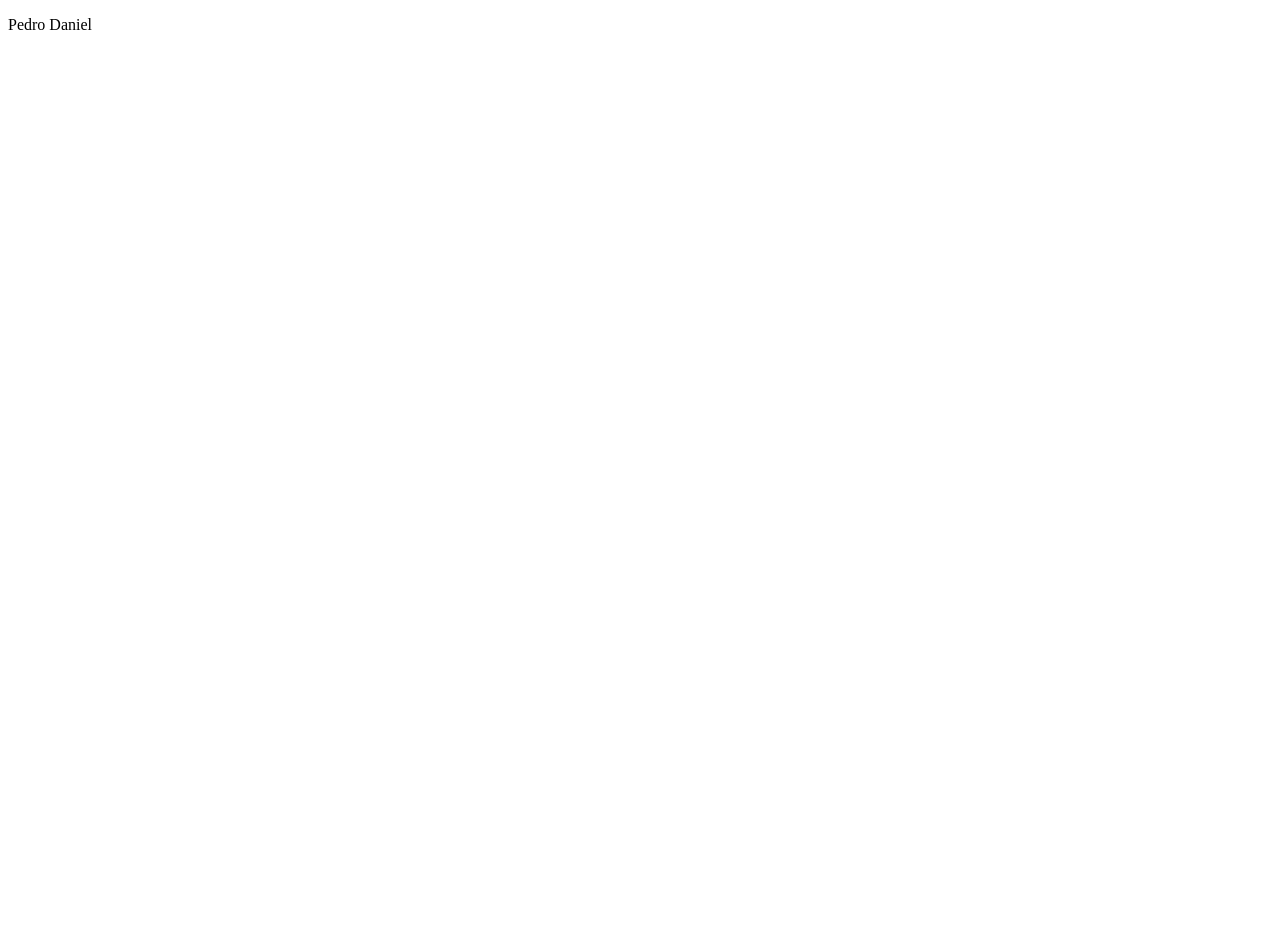
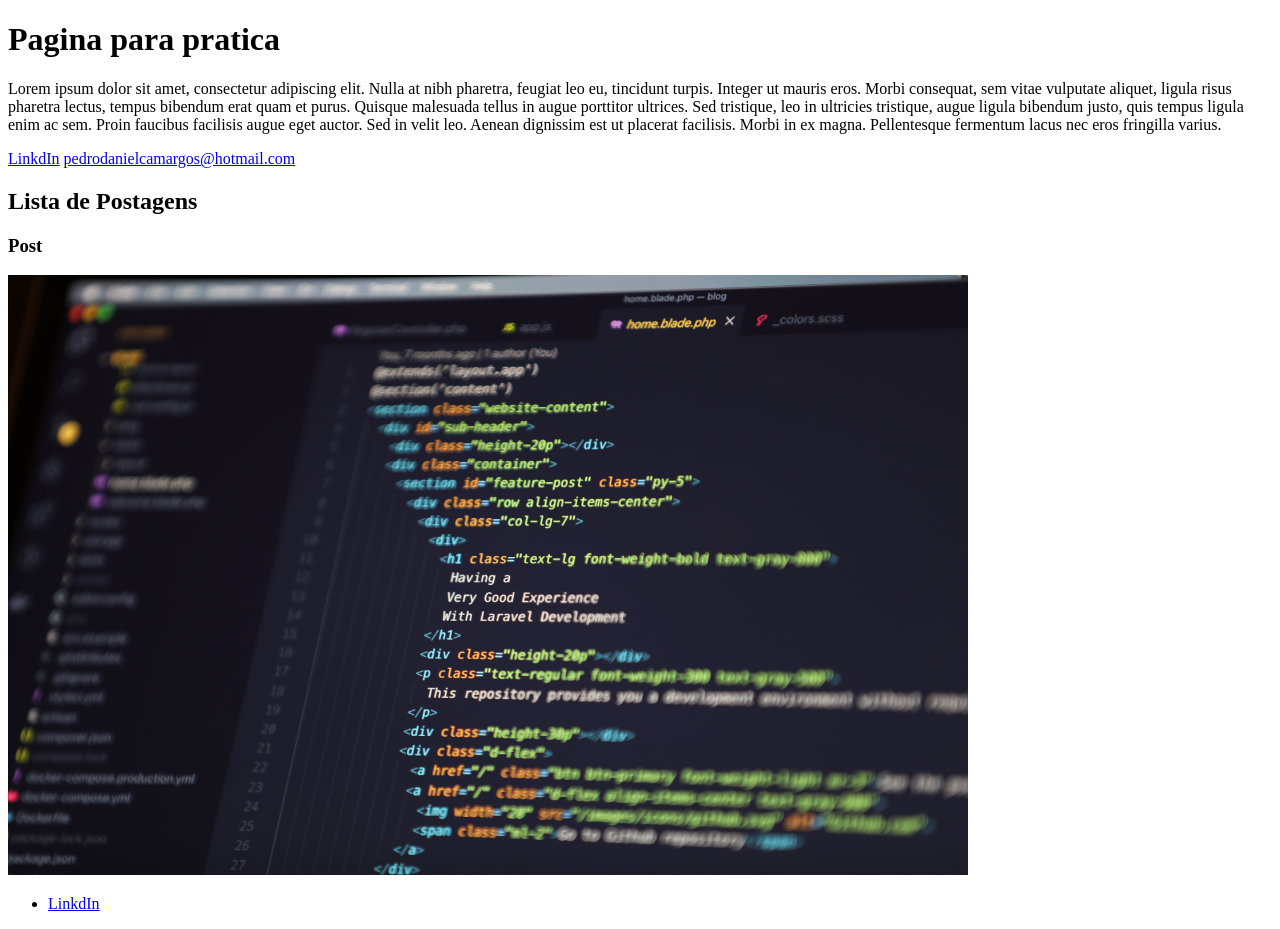
Before and after one commit to PedroDCS/dio-desafio-github-PedroDCS, a plain HTML site: page Introdução a criação de websites com HTML5 e CSS3/index.html in a window 1280 px wide. Before the commit the page ends 800 px from the top, so only its background shows below. Drawn offline with Linux system fonts and the light colour scheme.

Commit message:
elementos basicos do html

```diff
--- a/Introdução a criação de websites com HTML5 e CSS3/index.html
+++ b/Introdução a criação de websites com HTML5 e CSS3/index.html
@@ -1,11 +1,48 @@
 <!DOCTYPE html>
 <html>
-	<head>
-		<meta charset="utf-8">
-		<title>Pedro Daniel</title>
-	</head>
-	<body>
-		<p>Pedro Daniel</p>
 
-	</body>
+<head>
+	<meta charset="utf-8">
+	<title>Estrutura basica</title>
+</head>
+
+<body>
+	<header>
+
+		<h1>Pagina para pratica</h1>
+	</header>
+	<p>
+		Lorem ipsum dolor sit amet, consectetur adipiscing elit. Nulla at nibh pharetra, feugiat leo eu, tincidunt
+		turpis. Integer ut mauris eros. Morbi consequat, sem vitae vulputate aliquet, ligula risus pharetra lectus,
+		tempus bibendum erat quam et purus. Quisque malesuada tellus in augue porttitor ultrices. Sed tristique, leo in
+		ultricies tristique, augue ligula bibendum justo, quis tempus ligula enim ac sem. Proin faucibus facilisis augue
+		eget auctor. Sed in velit leo. Aenean dignissim est ut placerat facilisis. Morbi in ex magna. Pellentesque
+		fermentum lacus nec eros fringilla varius.
+	</p>
+	<p>
+		<a target="_blank" href="https://www.linkedin.com/in/pedro-daniel-camargos-soares/">LinkdIn</a>
+		<a href="mailto:pedrodanielcamargos@hotmail.com" target="_blank">pedrodanielcamargos@hotmail.com</a>
+	</p>
+	<section>
+		<header>
+			<h2>Lista de Postagens</h2>
+		</header>
+		<article>
+			<header>
+				<h3>Post</h3>
+				<img width="960px" height="600px" src="assets\mohammad-rahmani-oXlXu2qukGE-unsplash.jpg"
+					alt="Algun codigo HTML aleatorio">
+			</header>
+		</article>
+	</section>
+
+	<footer>
+		<ul>
+			<li>
+				<a href="https://www.linkedin.com/in/pedro-daniel-camargos-soares/">LinkdIn</a>
+			</li>
+		</ul>
+	</footer>
+</body>
+
 </html>
```
Also changed, not shown: Introdução a criação de websites com HTML5 e CSS3/assets/mohammad-rahmani-oXlXu2qukGE-unsplash.jpg (added).
